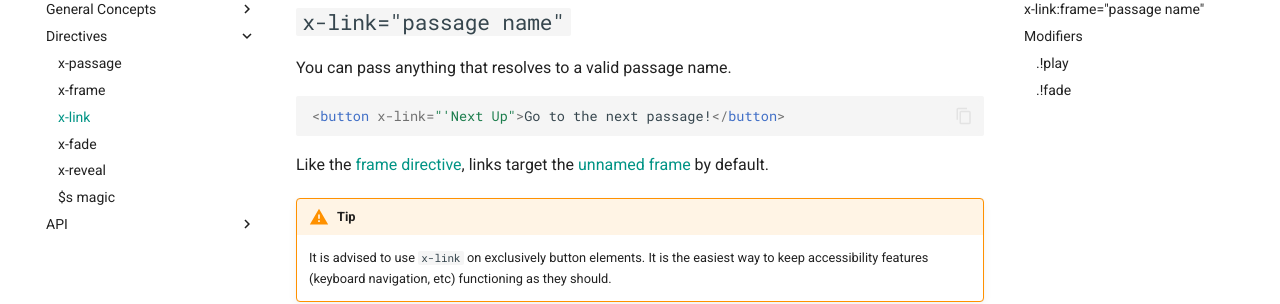
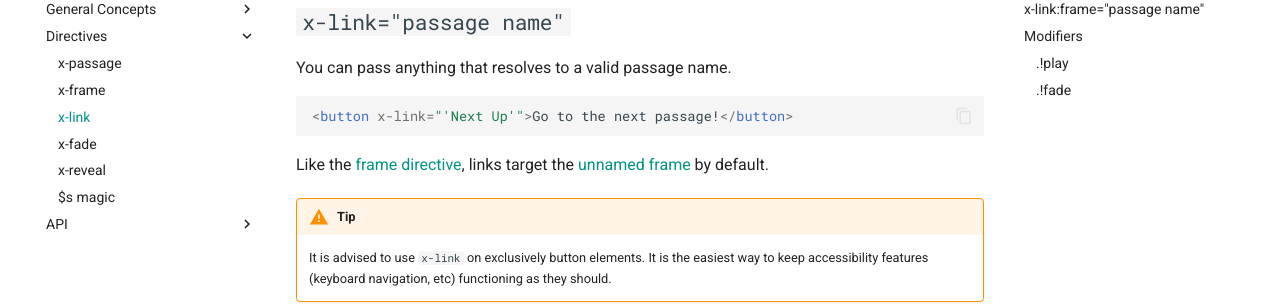
Before and after one commit to Draconizations/malachite, an MkDocs documentation site: the page built from docs/alpine/x-link.md, in a window 1280 px wide and 900 px high, scrolled down 354 px. Shown: the part 153-457 px from the top of the window. Built offline with MkDocs 1.6.1 and Material for MkDocs 9.7.7, drawn with Linux system fonts in a browser that asks for light colours; comment, search, counter and statistics services are not loaded; the version menu is left out.

Commit message:
docs: one (1) apostrophe

````diff
--- a/docs/alpine/x-link.md
+++ b/docs/alpine/x-link.md
@@ -11,7 +11,7 @@ Using `x-link` directly offers you the ability to style and customize the link h
 ## `x-link="passage name"`
 You can pass anything that resolves to a valid passage name.
 ```html
-<button x-link="'Next Up">Go to the next passage!</button>
+<button x-link="'Next Up'">Go to the next passage!</button>
 ```
 Like the [frame directive](./x-frame), links target the [unnamed frame](../general/frames#unnamed-frame) by default.
 
````
